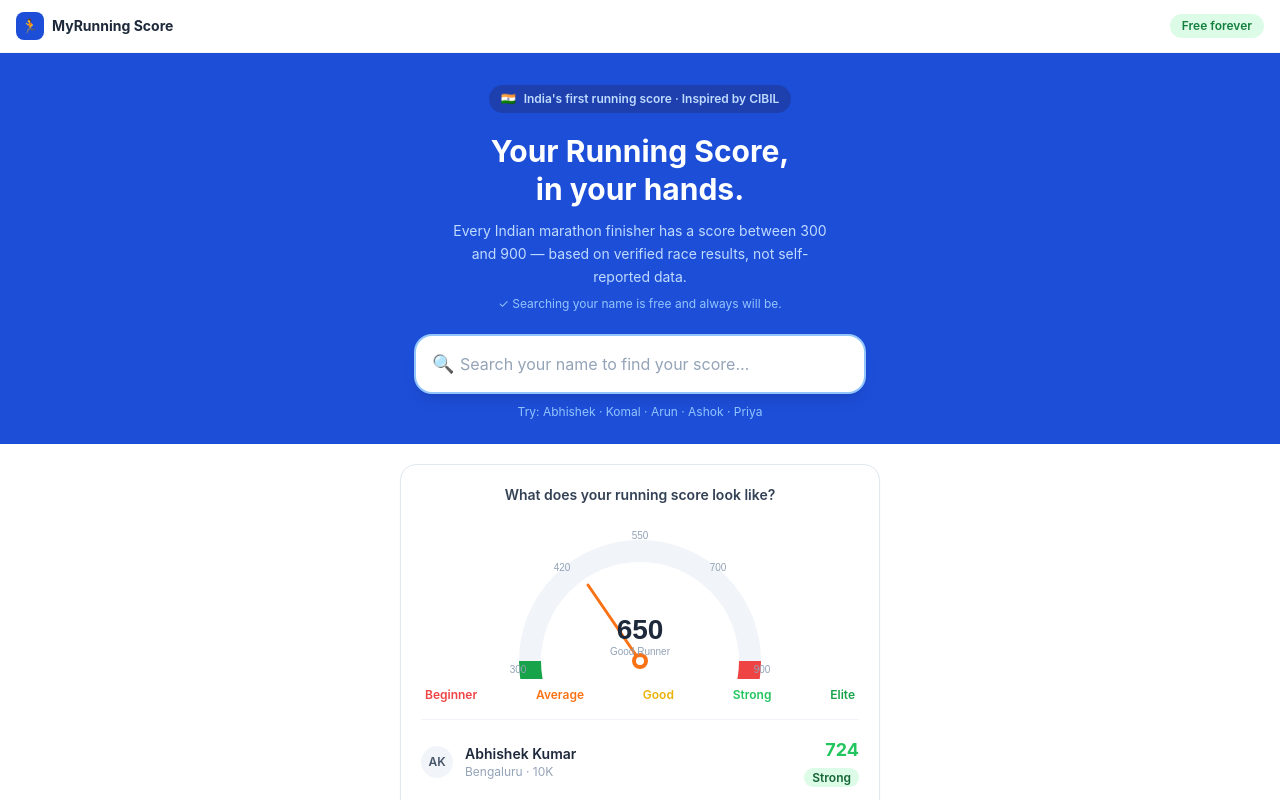
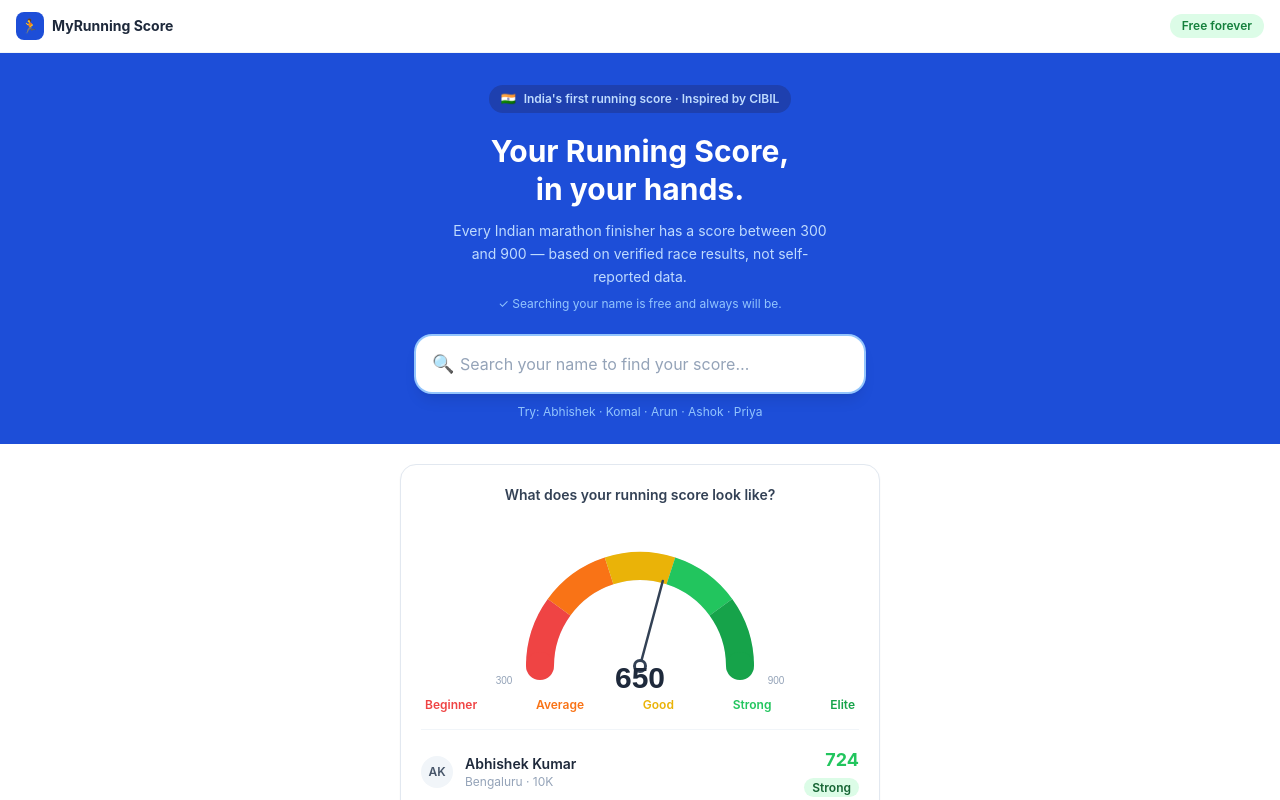
Before and after one commit to brajaparida/myrunningscore, a React (Vite) app: page /#/ in a window 1280 px wide. Shown: the top 800 px of the page. Built offline with nearby package versions, Linux system fonts and the light colour scheme.

Commit message:
fix gauge to match CIBIL style

```diff
--- a/src/pages/Home.jsx
+++ b/src/pages/Home.jsx
@@ -5,63 +5,73 @@
 const BIB_FORM = 'https://docs.google.com/forms/d/e/1FAIpQLScTxT_gG9vtjZCRNi3oPCg3erLbUkk3sGgmc1elc87l6qIhAg/viewform'
 
 function ScoreGauge() {
-  // Each segment uses strokeDasharray to create clean gaps between zones
-  // Full arc circumference at r=110 is 2*PI*110 = 691. Half arc = 345.6
-  // 5 equal zones = 345.6/5 = 69.1 each. Gap = 4px between segments
-  const R = 110
-  const cx = 140, cy = 140
-  const total = Math.PI * R  // half circle arc length = 345.6
-  const gap = 5
-  const seg = (total - gap * 4) / 5  // each segment length
+  // CIBIL-style gauge: smooth arc, 5 colour zones, thin sharp needle
+  // Arc goes from 180deg (left) to 0deg (right) — a perfect half circle
+  // cx=150, cy=145, r=100
+  const cx = 150, cy = 145, r = 100
+  const strokeW = 28
 
-  // strokeDasharray: [seg, total] with strokeDashoffset to position each
-  const segs = [
-    { color: '#ef4444', offset: 0 },
-    { color: '#f97316', offset: seg + gap },
-    { color: '#eab308', offset: (seg + gap) * 2 },
-    { color: '#22c55e', offset: (seg + gap) * 3 },
-    { color: '#16a34a', offset: (seg + gap) * 4 },
+  // Convert angle (0=right, 90=top, 180=left) to SVG coords
+  const pt = (deg) => {
+    const rad = (deg * Math.PI) / 180
+    return { x: cx + r * Math.cos(rad), y: cy - r * Math.sin(rad) }
+  }
+
+  // 5 zones: each 36 degrees of the 180deg arc
+  // Angles: 180→144→108→72→36→0
+  const zones = [
+    { color: '#ef4444', a1: 180, a2: 144 }, // Beginner
+    { color: '#f97316', a1: 144, a2: 108 }, // Average
+    { color: '#eab308', a1: 108, a2:  72 }, // Good
+    { color: '#22c55e', a1:  72, a2:  36 }, // Strong
+    { color: '#16a34a', a1:  36, a2:   0 }, // Elite
   ]
 
+  const arcPath = (a1, a2) => {
+    const s = pt(a1), e = pt(a2)
+    return `M ${s.x} ${s.y} A ${r} ${r} 0 0 1 ${e.x} ${e.y}`
+  }
+
+  // Needle angle for score 650: maps 300→180deg, 900→0deg
+  // 650 is (650-300)/(900-300) = 350/600 = 58.3% → angle = 180 - 58.3*180/100 = 75deg
+  const needleAngle = 180 - ((650 - 300) / 600) * 180  // = 75
+  const needleRad   = (needleAngle * Math.PI) / 180
+  const needleTip   = { x: cx + 88 * Math.cos(needleRad), y: cy - 88 * Math.sin(needleRad) }
+
   return (
-    <svg width="280" height="158" viewBox="0 0 280 158" className="mx-auto">
-      {/* Background track */}
-      <path
-        d={`M ${cx - R} ${cy} A ${R} ${R} 0 0 1 ${cx + R} ${cy}`}
-        fill="none" stroke="#f1f5f9" strokeWidth="22" strokeLinecap="butt"
+    <svg width="300" height="168" viewBox="0 0 300 168" className="mx-auto">
+      {/* Grey background track */}
+      <path d={arcPath(180, 0)} fill="none" stroke="#e2e8f0" strokeWidth={strokeW} strokeLinecap="round"/>
+
+      {/* Coloured zones */}
+      {zones.map((z, i) => (
+        <path key={i} d={arcPath(z.a1, z.a2)} fill="none"
+          stroke={z.color} strokeWidth={strokeW} strokeLinecap="butt"/>
+      ))}
+
+      {/* Rounded end caps */}
+      <circle cx={pt(180).x} cy={pt(180).y} r={strokeW/2} fill="#ef4444"/>
+      <circle cx={pt(0).x}   cy={pt(0).y}   r={strokeW/2} fill="#16a34a"/>
+
+      {/* Thin sharp needle — dark grey like CIBIL */}
+      <line
+        x1={cx} y1={cy}
+        x2={needleTip.x} y2={needleTip.y}
+        stroke="#334155" strokeWidth="2.5" strokeLinecap="round"
       />
-      {/* Coloured segments using dasharray trick */}
-      {segs.map((s, i) => (
-        <path
-          key={i}
-          d={`M ${cx - R} ${cy} A ${R} ${R} 0 0 1 ${cx + R} ${cy}`}
-          fill="none"
-          stroke={s.color}
-          strokeWidth="22"
-          strokeLinecap="butt"
-          strokeDasharray={`${seg} ${total}`}
-          strokeDashoffset={-s.offset}
-          transform={`rotate(180 ${cx} ${cy})`}
-        />
-      ))}
-      {/* Needle — orange color */}
-      <g transform={`translate(${cx},${cy})`}>
-        <line x1="0" y1="0" x2="-52" y2="-76"
-          stroke="#f97316" strokeWidth="3" strokeLinecap="round"/>
-        <circle cx="0" cy="0" r="8" fill="#f97316"/>
-        <circle cx="0" cy="0" r="4" fill="white"/>
-      </g>
-      {/* Score text */}
-      <text x={cx} y={cy - 22} textAnchor="middle" fontSize="28" fontWeight="600"
+      {/* Needle base circle */}
+      <circle cx={cx} cy={cy} r="7" fill="#334155"/>
+      <circle cx={cx} cy={cy} r="4" fill="white"/>
+
+      {/* Score */}
+      <text x={cx} y={cy + 22} textAnchor="middle" fontSize="30" fontWeight="700"
         fill="#1e293b" fontFamily="sans-serif">650</text>
-      <text x={cx} y={cy - 6} textAnchor="middle" fontSize="10"
+      <text x={cx} y={cy + 38} textAnchor="middle" fontSize="10"
         fill="#94a3b8" fontFamily="sans-serif">Good Runner</text>
-      {/* Scale numbers */}
-      <text x="18"  y="152" textAnchor="middle" fontSize="10" fill="#94a3b8" fontFamily="sans-serif">300</text>
-      <text x="62"  y="50"  textAnchor="middle" fontSize="10" fill="#94a3b8" fontFamily="sans-serif">420</text>
-      <text x={cx}  y="18"  textAnchor="middle" fontSize="10" fill="#94a3b8" fontFamily="sans-serif">550</text>
-      <text x="218" y="50"  textAnchor="middle" fontSize="10" fill="#94a3b8" fontFamily="sans-serif">700</text>
-      <text x="262" y="152" textAnchor="middle" fontSize="10" fill="#94a3b8" fontFamily="sans-serif">900</text>
+
+      {/* Scale labels */}
+      <text x="14"  y={cy + 18} textAnchor="middle" fontSize="10" fill="#94a3b8" fontFamily="sans-serif">300</text>
+      <text x="286" y={cy + 18} textAnchor="middle" fontSize="10" fill="#94a3b8" fontFamily="sans-serif">900</text>
     </svg>
   )
 }
```
